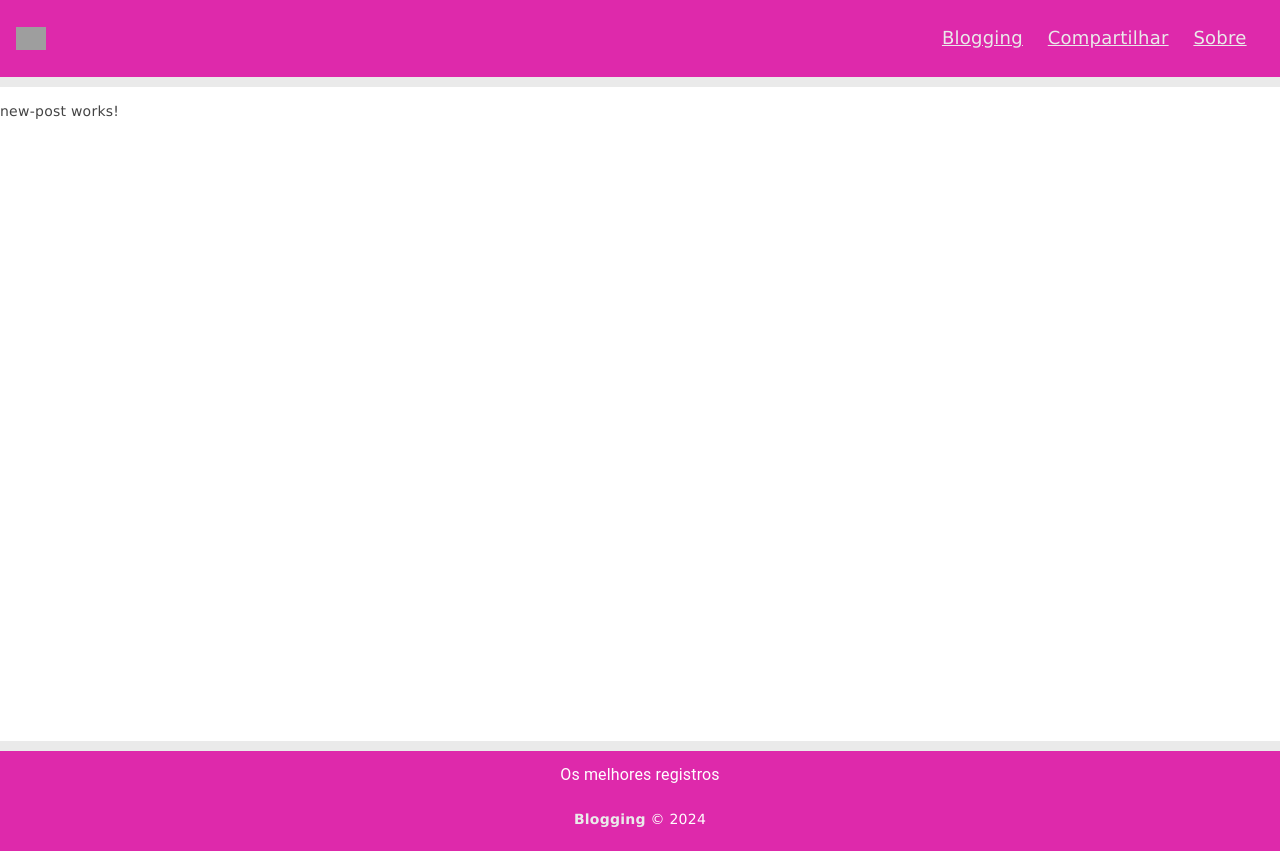
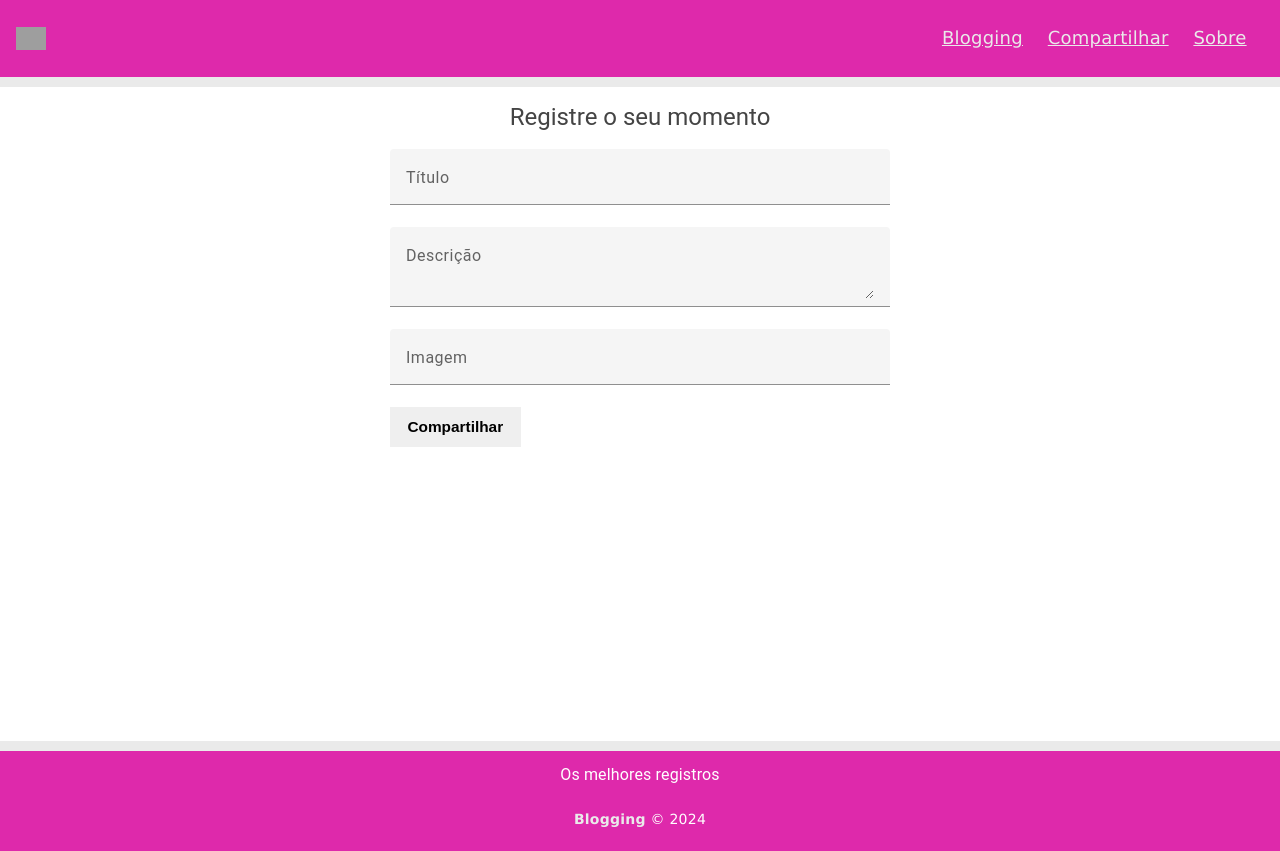
Before and after one commit to LauraaPaiva/blog, an Angular app: page /post/new in a window 1280 px wide. Built offline with nearby package versions, Linux system fonts and the light colour scheme; grey boxes are pictures that could not be loaded.

Commit message:
Design do formulário de entrada de dados

```diff
--- a/src/app/components/pages/new-post/new-post.component.css
+++ b/src/app/components/pages/new-post/new-post.component.css
@@ -0,0 +1 @@
+h1 { text-align: center; }
--- a/src/app/components/pages/new-post/new-post.component.html
+++ b/src/app/components/pages/new-post/new-post.component.html
@@ -1 +1,2 @@
-<p>new-post works!</p>
+<h1>Registre o seu momento</h1>
+<app-post-form [btnText]="btnText"></app-post-form>
--- a/src/app/components/pages/new-post/new-post.component.ts
+++ b/src/app/components/pages/new-post/new-post.component.ts
@@ -5,4 +5,6 @@ import { Component } from '@angular/core';
   templateUrl: './new-post.component.html',
   styleUrl: './new-post.component.css',
 })
-export class NewPostComponent {}
+export class NewPostComponent {
+  btnText: string = 'Compartilhar';
+}
--- /dev/null
+++ b/src/app/components/post-form/post-form.component.css
@@ -0,0 +1,11 @@
+.post-form {
+    min-width: 150px;
+    max-width: 500px;
+    width: 100%;
+    margin: 0 auto;
+}
+
+
+.post-full-width {
+    width: 100%;
+}
--- /dev/null
+++ b/src/app/components/post-form/post-form.component.html
@@ -0,0 +1,34 @@
+<!-- <form>
+  <div class="form-group">
+    <label for="title">Título</label>
+    <input type="text" placeholder="Coloque um título" required />
+  </div>
+  <div class="form-group">
+    <label for="description">Descrição</label>
+    <textarea placeholder="Informações sobre o registro" required></textarea>
+  </div>
+  <div class="form-group">
+    <label for="imagem">Imagem</label>
+    <input type="text" placeholder="Coloque a URL da imagem" required />
+  </div>
+  <input type="submit" value="{{ btnText }}" />
+</form> -->
+
+<form class="post-form">
+  <mat-form-field class="post-full-width">
+    <mat-label>Título</mat-label>
+    <input matInput placeholder="Coloque um título" />
+  </mat-form-field>
+
+  <mat-form-field class="post-full-width">
+    <mat-label>Descrição</mat-label>
+    <textarea matInput placeholder="Informações sobre o registro"></textarea>
+  </mat-form-field>
+
+  <mat-form-field class="post-full-width">
+    <mat-label>Imagem</mat-label>
+    <input matInput placeholder="Coloque a URL da imagem" />
+  </mat-form-field>
+
+  <input type="submit" value="{{ btnText }}" />
+</form>
--- a/src/styles.css
+++ b/src/styles.css
@@ -1,4 +1,26 @@
-/* You can add global styles to this file, and also import other style files */
-
 html, body { height: 100%; }
 body { margin: 0; font-family: Roboto, "Helvetica Neue", sans-serif; }
+
+input[type="submit"] {
+    background-color: #efefef;
+    border: none;
+    padding: 0.6em 1em;
+    font-weight: bold;
+    cursor: pointer;
+    font-size: 1.1em;
+    border: 2px solid transparent;
+    transition: 0.4s;
+}
+
+input[type="submit"]:hover {
+    color: #de29ab;
+    border-color: #de29ab;
+    background-color: transparent;
+}
+
+.validation-error p {
+    color: #dc3545;
+    margin-top: 0.4em;
+    border-left: 3px solid #dc3545;
+    padding-left: 0.2em;
+}
```
Also changed, not shown: src/app/app.module.ts (+8 -2 lines), src/app/components/post-form/post-form.component.ts (added, +15 -0 lines), 1 other file (tests, documents, lock files or other folders).
